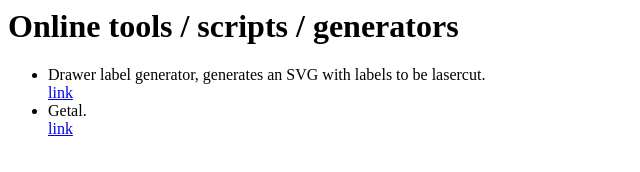
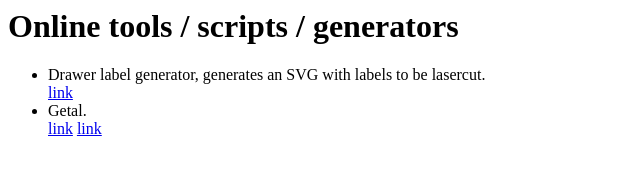
Before and after one commit to geobruce/geobruce.github.io, a plain HTML site: page index.html in a window 1280 px wide. Shown: the full height of the page, 0-640 px from the left. Drawn offline with Linux system fonts and the light colour scheme.

Commit message:
added three

```diff
--- a/index.html
+++ b/index.html
@@ -12,6 +12,7 @@
         <a href="/drawer-label-generator/index.html">link</a>
         <li>Getal.</li>
         <a href="Getal.html">link</a>
+        <a href="three/index.html">link</a>
 
     </ul>
 </body>
```
Also changed, not shown: Hexidor/pics/Hexidor1.jpg (renamed from Hexidor/pics/Hexidor 1.jpg), Hexidor/pics/Hexidor2.jpg (renamed from Hexidor/pics/Hexidor 2.jpg), Hexidor/pics/Hexidor3.jpg (renamed from Hexidor/pics/Hexidor 3.jpg), 3 other files.
